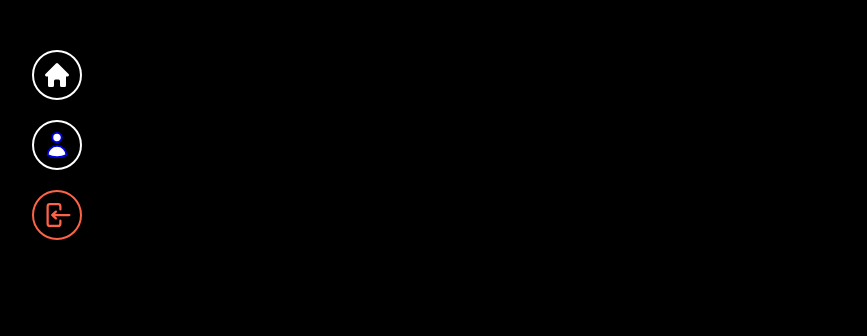
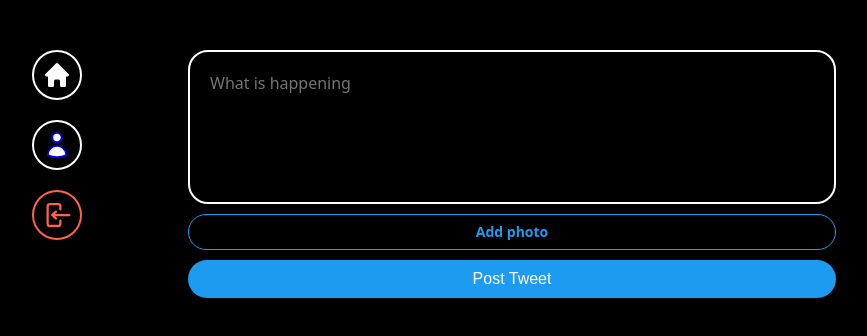
Before and after one commit to jiwonkim16/twitter-clone, a React (Vite) app: page / in a window 1280 px wide. Shown: the top 336 px of the page, without its empty margins (234-1101 px from the left). Built offline with nearby package versions, Linux system fonts and the light colour scheme; no server answers; sample sign-in values are in the browser's storage; the HTML template or start-up script is replaced by a standard one.

Commit message:
⚡️ postTweetForm 추가

```diff
--- /dev/null
+++ b/src/components/post-tweet-form.tsx
@@ -0,0 +1,79 @@
+import { useState } from "react"
+import styled from "styled-components"
+
+const Form = styled.form`
+    display: flex;
+    flex-direction: column;
+    gap: 10px;
+`
+const TextArea = styled.textarea`
+    border: 2px solid white;
+    padding: 20px;
+    border-radius: 20px;
+    font-size: 16px;
+    color: white;
+    background-color: black;
+    width: 100%;
+    resize: none;
+    font-family: system-ui, -apple-system, BlinkMacSystemFont, 'Segoe UI', Roboto, Oxygen, Ubuntu, Cantarell, 'Open Sans', 'Helvetica Neue', sans-serif;
+    &::placeholder {
+        font-size: 16px;
+        font-family: system-ui, -apple-system, BlinkMacSystemFont, 'Segoe UI', Roboto, Oxygen, Ubuntu, Cantarell, 'Open Sans', 'Helvetica Neue', sans-serif;
+    }
+    &:focus {
+        outline: none;
+        border-color: #1d9bf0;
+    }
+`
+const AttachFileButton = styled.label`
+    padding: 10px 0px;
+    color: #1d9bf0;
+    text-align: center;
+    border-radius: 20px;
+    font-size: 14px;
+    font-weight: 600;
+    cursor: pointer;
+    border: 1px solid #1d9bf0;
+`
+const AttachFileInput = styled.input`
+    display: none;
+`
+const SubmitBtn = styled.input`
+    background-color: #1d9bf0;
+    color: white;
+    border: none;
+    padding: 10px 0px;
+    border-radius: 20px;
+    font-size: 16px;
+    cursor: pointer;
+    &:hover,
+    &:active {
+        opacity: 0.8;
+    }
+`
+
+function PostTweetForm() {
+    const [isLoading, setIsLoading] = useState(false)
+    const [tweet, setTweet] = useState("")
+    const [file, setFile] = useState<File | null>(null)
+    const onChange = (e:React.ChangeEvent<HTMLTextAreaElement>)=>{
+        setTweet(e.target.value)
+    }
+    const onFileChange = (e:React.ChangeEvent<HTMLInputElement>)=>{
+        const {files} = e.target
+        if(files &&  files.length === 1){
+            setFile(files[0])
+        }
+    }
+  return (
+    <Form>
+        <TextArea rows={5} maxLength={180} value={tweet} placeholder="What is happening" onChange={onChange} />
+        <AttachFileButton htmlFor="file">{file ? "Photo added ✅" : "Add photo"}</AttachFileButton>
+        {/* 이미지 파일을 받는데 어떤 확장자라도 상관없음 */}
+        <AttachFileInput id="file" type="file" accept="image/*" onChange={onFileChange} />
+        <SubmitBtn type="submit" value={isLoading ? "Posting..." : "Post Tweet"} />
+    </Form>
+  )
+}
+
+export default PostTweetForm
--- a/src/routes/home.tsx
+++ b/src/routes/home.tsx
@@ -1,7 +1,15 @@
+import styled from "styled-components"
+import PostTweetForm from "../components/post-tweet-form"
+
+const Wrapper = styled.div`
+
+`
+
 function Home() {
   return (
-    <h1>
-    </h1>
+    <Wrapper>
+    <PostTweetForm />
+    </Wrapper>
   )
 }
 
```
